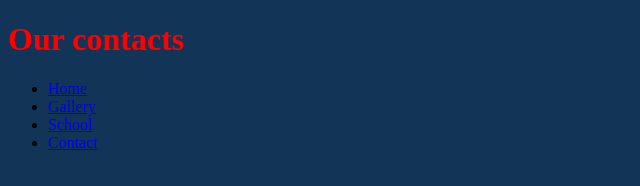
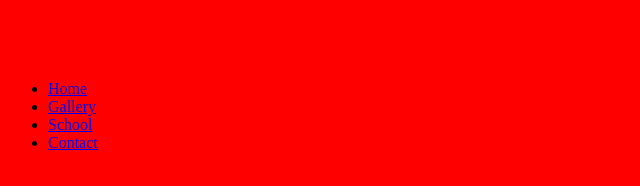
Before and after one commit to otim2/web-otim, a plain HTML site: page contact.html in a window 1280 px wide. Shown: the whole page, without its empty margins (0-640 px from the left). Drawn offline with Linux system fonts and the light colour scheme.

Commit message:
Update contact.html

```diff
--- a/contact.html
+++ b/contact.html
@@ -6,7 +6,7 @@
     <meta name="viewport" content="width=device-width, initial-scale=1.0">
     <title>Contact</title>
 </head>
-<body style="background: #123456">
+<body style="background: red">
     <h1 style="color: red">Our contacts</h1>
     <ul>
         <li><a href="index.html">Home</a></li>
```
